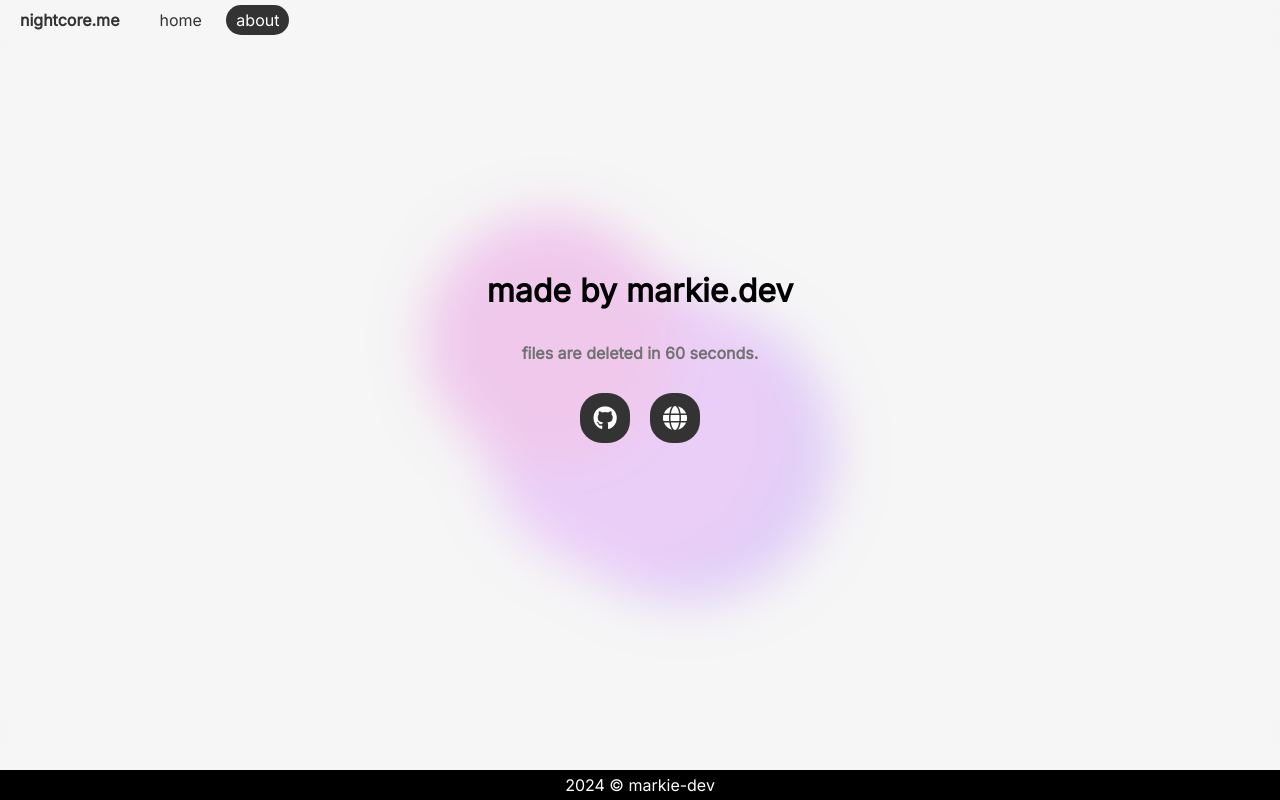
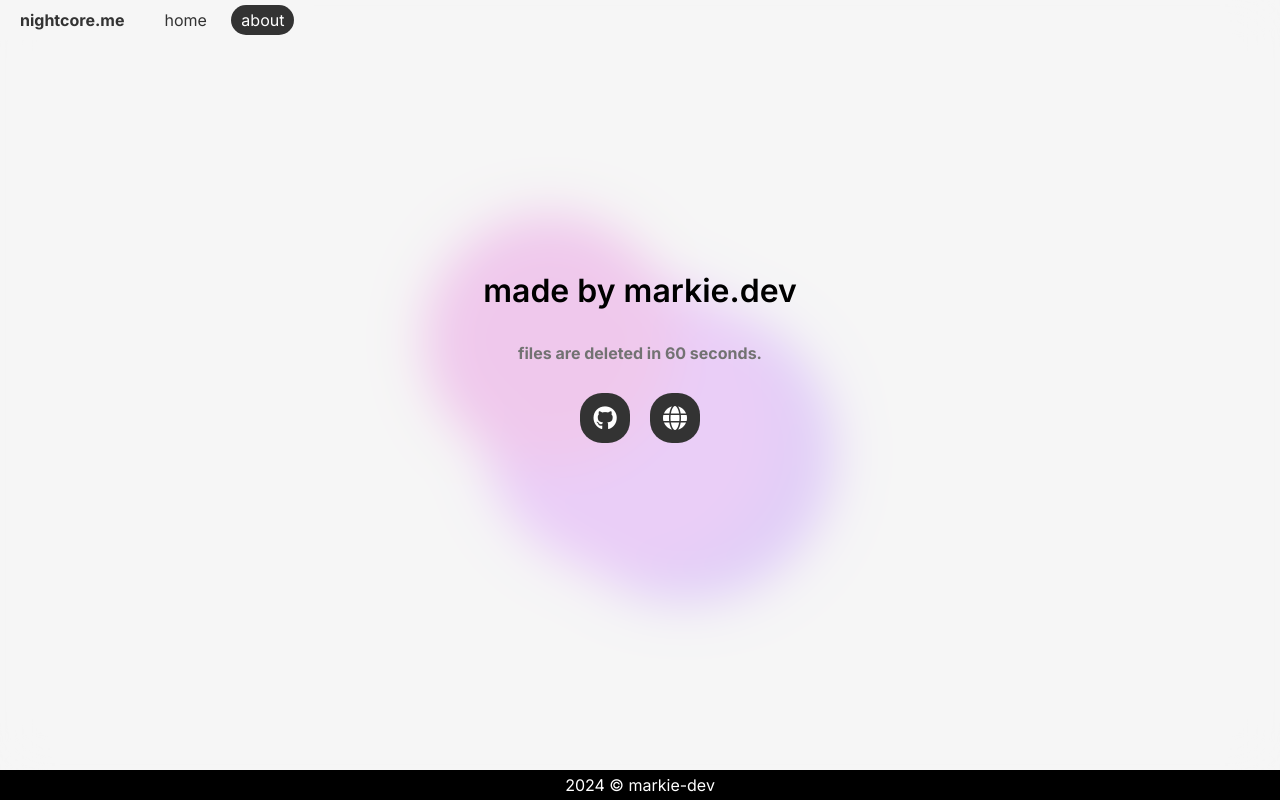
Before and after one commit to markie-dev/nightcore.me, a Flask app: page /about in a window 1280 px wide. Run offline with Flask 3, Linux system fonts and the light colour scheme; some libraries are stand-ins or nearby versions.

Commit message:
updated about page font

```diff
--- a/templates/about.html
+++ b/templates/about.html
@@ -5,8 +5,10 @@
 <meta charset="UTF-8">
 <meta name="viewport" content="width=device-width, initial-scale=1.0">
 <title>nightcore.me</title>
+<link rel="preconnect" href="https://fonts.googleapis.com">
+<link rel="preconnect" href="https://fonts.gstatic.com" crossorigin>
+<link href="https://fonts.googleapis.com/css2?family=Inter:wght@100..900&display=swap" rel="stylesheet">
 <script src="https://kit.fontawesome.com/26ff671cf4.js" crossorigin="anonymous"></script>
-<link href='https://fonts.googleapis.com/css?family=Inter' rel='stylesheet'>
 <link rel="stylesheet" href="{{ url_for('static', filename='css/styles.css') }}">
 </head>
 <body>
```
